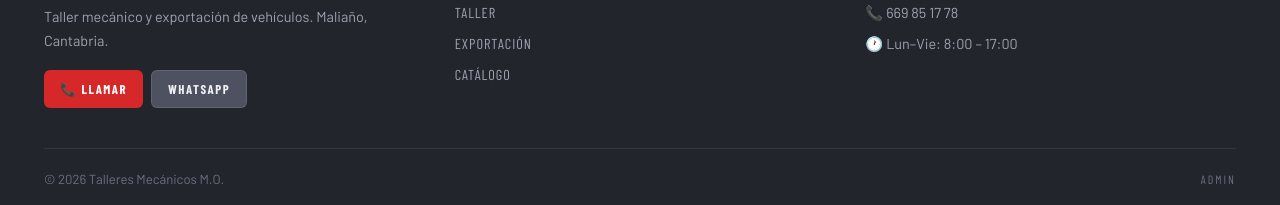
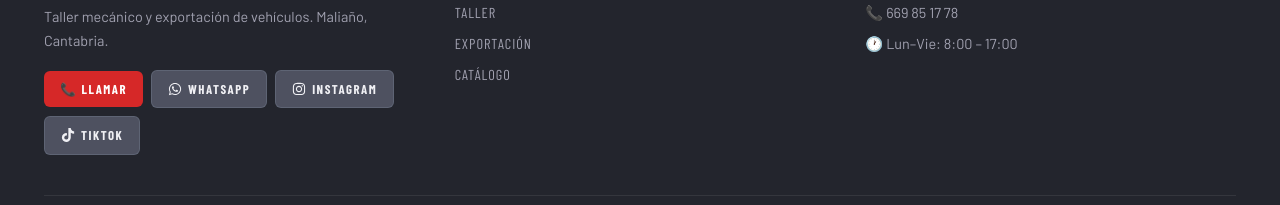
Before and after one commit to diiegoocampoo/talleres-mo, a React (Vite) app in the folder frontend/: page / in a window 1280 px wide. Shown: the part 1886-2091 px from the top of the page. Built offline with nearby package versions, Linux system fonts and the light colour scheme; no server answers; a web font is replaced by a local one.

Commit message:
feat: botones de Instagram y TikTok en footer

```diff
--- a/frontend/src/components/Footer.jsx
+++ b/frontend/src/components/Footer.jsx
@@ -7,9 +7,11 @@
           <div>
             <div style={{ fontFamily: 'var(--font-display)', fontWeight: 900, fontSize: '1.3rem', letterSpacing: 3, color: 'white', marginBottom: 12 }}><img src="/logo.png" alt="Logo" style={{ width: 24, height: 24, borderRadius: 3, objectFit: 'cover', marginRight: 6 }} /> TALLERES M.O.</div>
             <p style={{ fontSize: '0.9rem', color: 'var(--text-secondary)', lineHeight: 1.7 }}>Taller mecánico y exportación de vehículos. Maliaño, Cantabria.</p>
-            <div style={{ marginTop: 16, display: 'flex', gap: 8 }}>
+            <div style={{ marginTop: 16, display: 'flex', gap: 8, alignItems: 'center', flexWrap: 'wrap' }}>
               <a href="tel:669851778" className="btn btn-primary" style={{ padding: '8px 16px', fontSize: '0.8rem' }}>📞 Llamar</a>
-              <a href="https://wa.me/34669851778" target="_blank" rel="noopener noreferrer" className="btn btn-steel" style={{ padding: '8px 16px', fontSize: '0.8rem' }}>WhatsApp</a>
+              <a href="https://wa.me/34669851778" target="_blank" rel="noopener noreferrer" className="btn btn-steel" style={{ padding: '8px 16px', fontSize: '0.8rem', display: 'flex', alignItems: 'center', gap: 6 }}><svg viewBox="0 0 448 512" width="14" height="14" fill="currentColor"><path d="M380.9 97.1C339 55.1 283.2 32 223.9 32c-122.4 0-222 99.6-222 222 0 39.1 10.2 77.3 29.6 111L0 480l117.7-30.9c32.4 17.7 68.9 27 106.1 27h.1c122.3 0 224.1-99.6 224.1-222 0-59.3-25.2-115-67.1-157zm-157 341.6c-33.2 0-65.7-8.9-94-25.7l-6.7-4-69.8 18.3L72 359.2l-4.4-7c-18.5-29.4-28.2-63.3-28.2-98.2 0-101.7 82.8-184.5 184.6-184.5 49.3 0 95.6 19.2 130.4 54.1 34.8 34.9 56.2 81.2 56.1 130.5 0 101.8-84.9 184.6-186.6 184.6zm101.2-138.2c-5.5-2.8-32.8-16.2-37.9-18-5.1-1.9-8.8-2.8-12.4 2.8-3.7 5.6-14.3 18-17.6 21.8-3.2 3.7-6.5 4.2-12 1.4-5.5-2.8-23.2-8.5-44.2-27.1-16.4-14.6-27.4-32.7-30.6-38.2-3.2-5.6-.3-8.6 2.5-11.3 2.5-2.5 5.5-6.5 8.3-9.7 2.8-3.3 3.7-5.6 5.6-9.3 1.8-3.7.9-6.9-.5-9.7-1.4-2.8-12.4-29.8-17-41.1-4.5-10.9-9.1-9.5-12.4-9.6-3.2-.1-6.9-.1-10.6-.1-3.7 0-9.7 1.4-14.8 6.9-5.1 5.6-19.4 19-19.4 46.3 0 27.3 19.9 53.7 22.6 57.4 2.8 3.7 39.1 59.7 94.8 83.8 13.2 5.8 23.5 9.2 31.6 11.8 13.3 4.2 25.4 3.6 35 2.2 10.7-1.5 32.8-13.4 37.4-26.4 4.6-13 4.6-24.1 3.2-26.4-1.3-2.5-5-3.9-10.5-6.6z"/></svg>WhatsApp</a>
+              <a href="https://www.instagram.com/mecanicosmoexport/" target="_blank" rel="noopener noreferrer" className="btn btn-steel" style={{ padding: '8px 16px', fontSize: '0.8rem', display: 'flex', alignItems: 'center', gap: 6 }}><svg viewBox="0 0 448 512" width="14" height="14" fill="currentColor"><path d="M224.1 141c-63.6 0-114.9 51.3-114.9 114.9s51.3 114.9 114.9 114.9S339 319.5 339 255.9 287.7 141 224.1 141zm0 189.6c-41.1 0-74.7-33.5-74.7-74.7s33.5-74.7 74.7-74.7 74.7 33.5 74.7 74.7-33.6 74.7-74.7 74.7zm146.4-194.3c0 14.9-12 26.8-26.8 26.8-14.9 0-26.8-12-26.8-26.8s12-26.8 26.8-26.8 26.8 12 26.8 26.8zm76.1 27.2c-1.7-35.9-9.9-67.7-36.2-93.9-26.2-26.2-58-34.4-93.9-36.2-37-2.1-147.9-2.1-184.9 0-35.8 1.7-67.6 9.9-93.9 36.1s-34.4 58-36.2 93.9c-2.1 37-2.1 147.9 0 184.9 1.7 35.9 9.9 67.7 36.2 93.9s58 34.4 93.9 36.2c37 2.1 147.9 2.1 184.9 0 35.9-1.7 67.7-9.9 93.9-36.2 26.2-26.2 34.4-58 36.2-93.9 2.1-37 2.1-147.8 0-184.8zM398.8 388c-7.8 19.6-22.9 34.7-42.6 42.6-29.5 11.7-99.5 9-132.1 9s-102.7 2.6-132.1-9c-19.6-7.8-34.7-22.9-42.6-42.6-11.7-29.5-9-99.5-9-132.1s-2.6-102.7 9-132.1c7.8-19.6 22.9-34.7 42.6-42.6 29.5-11.7 99.5-9 132.1-9s102.7-2.6 132.1 9c19.6 7.8 34.7 22.9 42.6 42.6 11.7 29.5 9 99.5 9 132.1s2.7 102.7-9 132.1z"/></svg>Instagram</a>
+              <a href="https://www.tiktok.com/@mecanicosmoexport" target="_blank" rel="noopener noreferrer" className="btn btn-steel" style={{ padding: '8px 16px', fontSize: '0.8rem', display: 'flex', alignItems: 'center', gap: 6 }}><svg viewBox="0 0 448 512" width="14" height="14" fill="currentColor"><path d="M448,209.91a210.06,210.06,0,0,1-122.77-39.25V349.38A162.55,162.55,0,1,1,185,188.31V278.2a74.62,74.62,0,1,0,52.23,71.18V0l88,0a121.18,121.18,0,0,0,1.86,22.17h0A122.18,122.18,0,0,0,381,102.39a121.43,121.43,0,0,0,67,20.14Z"/></svg>TikTok</a>
             </div>
           </div>
           <div>
```
